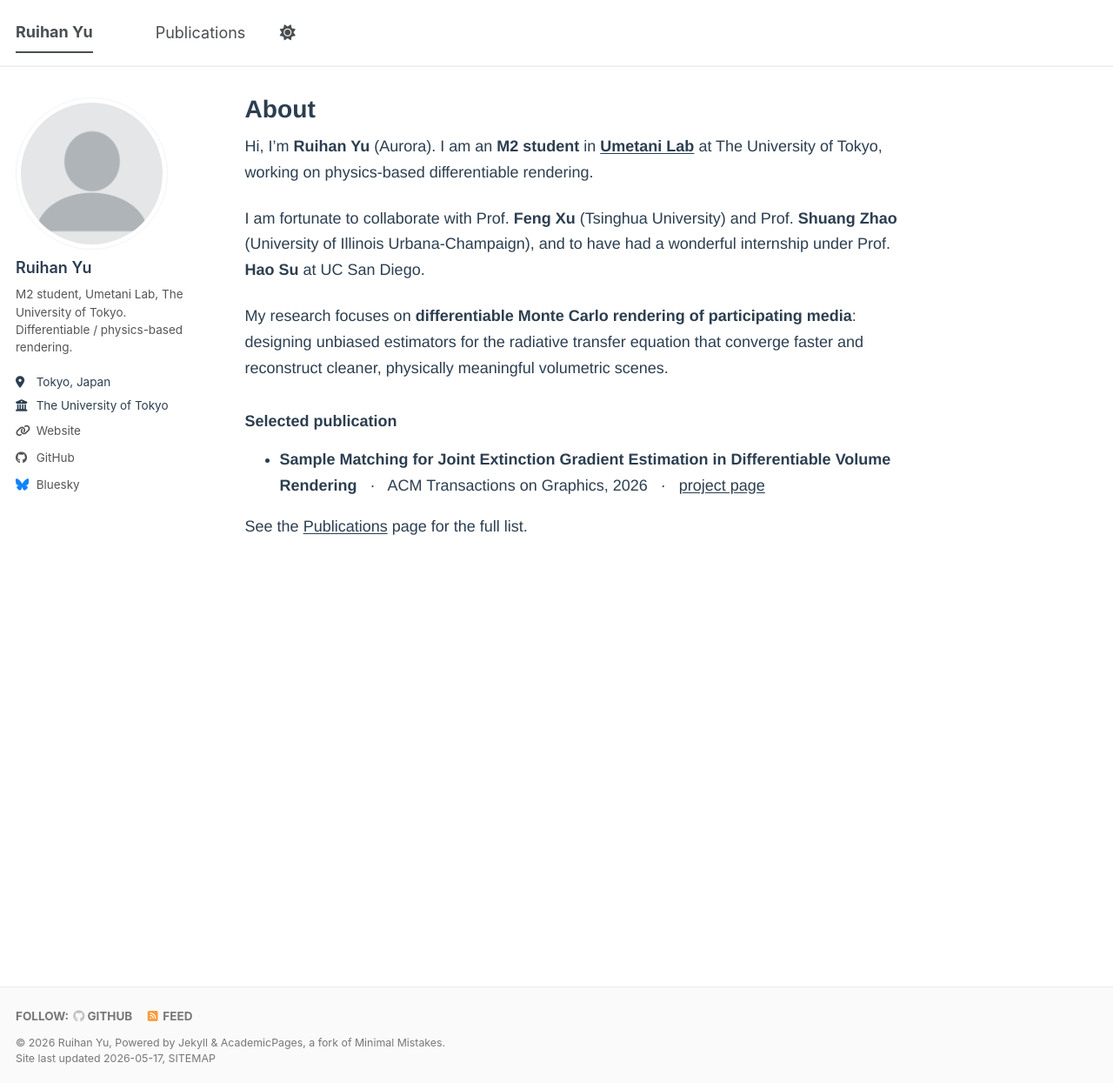
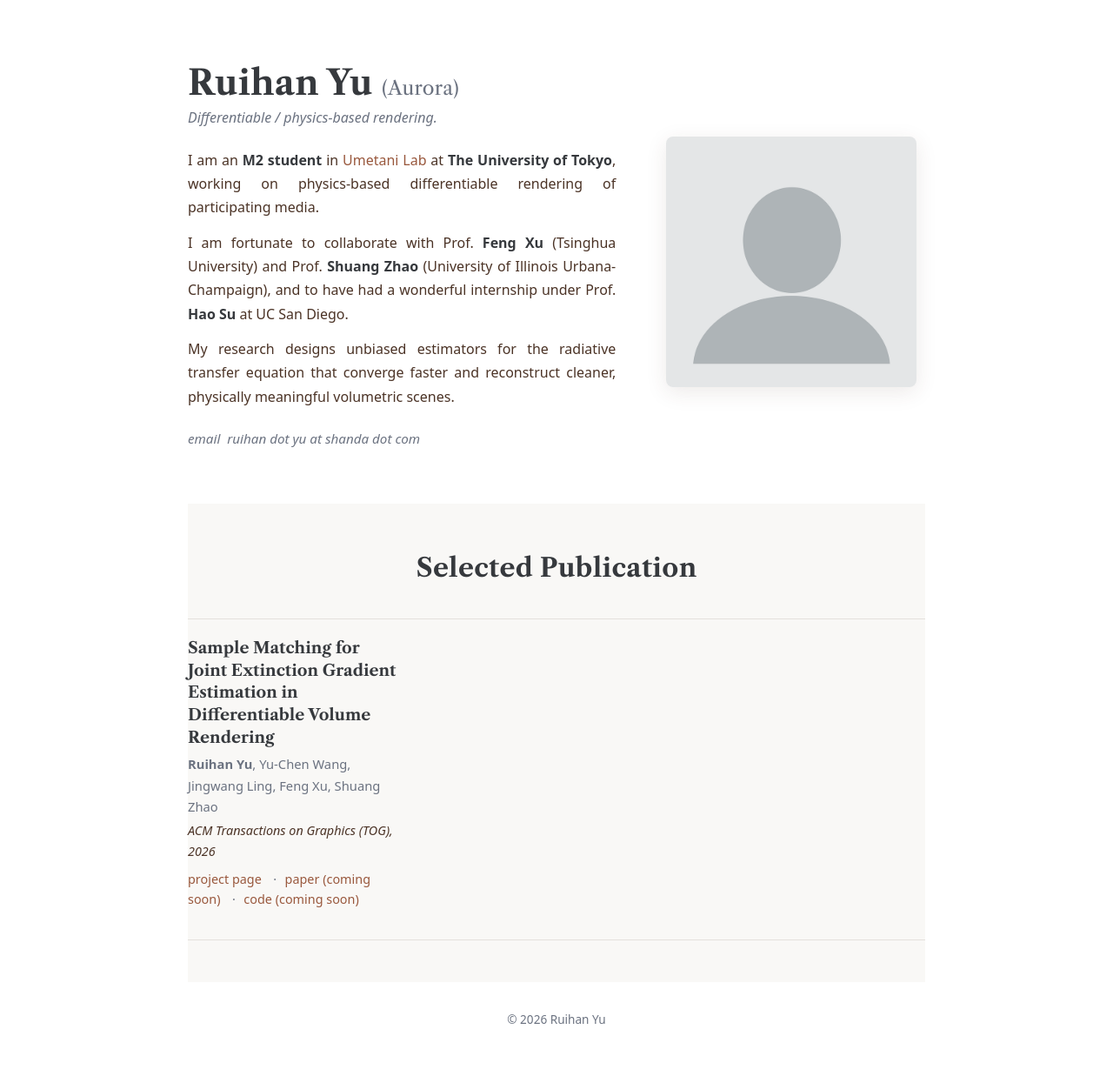
Before and after one commit to AuroraRyan0301/AuroraRyan0301.github.io, a Jekyll site: the page built from _pages/about.md, in a window 1280 px wide and 1245 px high. Shown: the whole window at 87% size. Built offline with Jekyll 4.4.1, drawn with Linux system fonts in a browser that asks for light colours; some web fonts are replaced; a script bundle is joined from its source files by our own code; library files that are not in the unit come from our copies.

Commit message:
Replace academicpages layout with rshi.top-inspired single-page design
- Custom `home` layout: standalone shell, no sidebar/masthead chrome
- About text on left + profile photo embedded on the right
- rshi.top palette (#4b3326 text, #99583d accent, #fffdfa frag bg)
- Libre Caslon serif for headings, system sans for body
- Selected publication rendered inline; navigation/social links dropped
- _config.yml author block trimmed to email only

```diff
--- a/_config.yml
+++ b/_config.yml
@@ -17,66 +17,13 @@ url                      : https://auroraryan0301.github.io
 baseurl                  : ""
 repository               : "AuroraRyan0301/AuroraRyan0301.github.io"
 
-# Site Author - sidebar info
+# Site Author — kept minimal; the home layout does not render a sidebar.
 author:
   avatar           : "profile.png"
   name             : "Ruihan Yu"
-  pronouns         : # e.g. "she/her"
-  bio              : "M2 student, Umetani Lab, The University of Tokyo. Differentiable / physics-based rendering."
-  location         : "Tokyo, Japan"
-  employer         : "The University of Tokyo"
-  uri              : "https://auroraryan0301.github.io"
-  email            : # add your preferred contact email
+  email            : "ruihan.yu@shanda.com"
 
-  # Academic websites
-  academia         : # URL
-  arxiv            : # URL
-  googlescholar    : # URL — add your Google Scholar profile when you have one
-  inspire-hep      : # URL
-  impactstory      : # URL
-  orcid            : # URL
-  semantic         : # URL
-  ssrn             : # URL
-  pubmed           : # URL
-  researchgate     : # URL
-  scopus           : # URL
-  zotero           : # URL
-
-
-  # Repositories and software development
-  bitbucket        : # Username
-  codepen          : # Username
-  dribbble         : # Username
-  github           : "AuroraRyan0301"
-  kaggle           : # Username
-  stackoverflow    : # User number or user number and name (i.e., use "1" or "1/jeff-atwood")
-
-  # Social media
-  artstation       : # Username
-  bluesky          : "bsky.app" # Replace this with you Bluesky username
-  facebook         : # Username
-  flickr           : # Username
-  foursquare       : # Username
-  goodreads        : # Username
-  google_plus      : # Username
-  keybase          : # Username
-  instagram        : # Username
-  lastfm           : # Username
-  linkedin         : # Username
-  mastodon         : # URL
-  medium           : # URL
-  pinterest        : # Username
-  soundcloud       : # Username
-  steam            : # Username
-  telegram         : # URL
-  tumblr           : # Username
-  twitter          : # Username for X / Twitter
-  vine             : # Username
-  weibo            : # Username
-  wikipedia        : # Username
-  xing             : # Username
-  youtube          : # Username
-  zhihu            : # Username
+  # All other author fields intentionally omitted — homepage shows email only.
 
 # Publication Category - The following the list of publication categories and their headings
 publication_category:
--- /dev/null
+++ b/_layouts/home.html
@@ -0,0 +1,31 @@
+---
+layout: compress
+---
+
+{% include base_path %}
+
+<!doctype html>
+<html lang="{{ site.locale | slice: 0,2 }}">
+  <head>
+    <meta charset="utf-8">
+    <meta name="viewport" content="width=device-width, initial-scale=1">
+    <title>{{ site.title }}</title>
+    <meta name="description" content="{{ site.description }}">
+    <link rel="icon" type="image/svg+xml" href="{{ base_path }}/images/favicon.svg">
+    <link rel="icon" type="image/png" sizes="32x32" href="{{ base_path }}/images/favicon-32x32.png">
+    <link rel="apple-touch-icon" href="{{ base_path }}/images/apple-touch-icon-180x180.png">
+    <link rel="stylesheet" href="{{ base_path }}/assets/css/home.css">
+    <link rel="preconnect" href="https://fonts.googleapis.com">
+    <link rel="preconnect" href="https://fonts.gstatic.com" crossorigin>
+    <link href="https://fonts.googleapis.com/css2?family=Libre+Caslon+Text:ital,wght@0,400;0,700;1,400&display=swap" rel="stylesheet">
+  </head>
+
+  <body>
+    <main class="page">
+      {{ content }}
+    </main>
+    <footer class="site-footer">
+      <p>&copy; {{ 'now' | date: "%Y" }} {{ site.author.name }}</p>
+    </footer>
+  </body>
+</html>
--- a/_pages/about.md
+++ b/_pages/about.md
@@ -1,31 +1,68 @@
 ---
+layout: home
 permalink: /
-title: "About"
-author_profile: true
+title: "Ruihan Yu"
+author_profile: false
 redirect_from:
   - /about/
   - /about.html
 ---
 
-Hi, I'm **Ruihan Yu** (Aurora). I am an **M2 student** in
-[**Umetani Lab**](https://www-ui.is.s.u-tokyo.ac.jp/~ume/) at
-The University of Tokyo, working on physics-based differentiable rendering.
+<section class="sect-lane">
+  <div class="hero">
+    <div class="hero__text">
+      <h1 class="hero__name">Ruihan Yu <span style="font-weight:400;color:var(--color-muted);font-size:1.4rem;">(Aurora)</span></h1>
+      <p class="hero__tagline">Differentiable / physics-based rendering.</p>
+      <div class="hero__bio">
+        <p>
+          I am an <strong>M2 student</strong> in
+          <a href="https://www-ui.is.s.u-tokyo.ac.jp/~ume/">Umetani Lab</a>
+          at <strong>The University of Tokyo</strong>, working on
+          physics-based differentiable rendering of participating media.
+        </p>
+        <p>
+          I am fortunate to collaborate with Prof. <strong>Feng Xu</strong>
+          (Tsinghua University) and Prof. <strong>Shuang Zhao</strong>
+          (University of Illinois Urbana-Champaign), and to have had a
+          wonderful internship under Prof. <strong>Hao Su</strong> at
+          UC San Diego.
+        </p>
+        <p>
+          My research designs unbiased estimators for the radiative
+          transfer equation that converge faster and reconstruct cleaner,
+          physically meaningful volumetric scenes.
+        </p>
+      </div>
+      <p class="hero__contact">
+        email&nbsp;&nbsp;ruihan dot yu at shanda dot com
+      </p>
+    </div>
+    <div class="hero__photo">
+      <img src="{{ '/images/profile.png' | relative_url }}" alt="Ruihan Yu">
+    </div>
+  </div>
+</section>
 
-I am fortunate to collaborate with Prof. **Feng Xu**
-(Tsinghua University) and Prof. **Shuang Zhao**
-(University of Illinois Urbana-Champaign), and to have had a wonderful
-internship under Prof. **Hao Su** at UC San Diego.
-
-My research focuses on **differentiable Monte Carlo rendering of
-participating media**: designing unbiased estimators for the radiative
-transfer equation that converge faster and reconstruct cleaner,
-physically meaningful volumetric scenes.
-
-### Selected publication
-
-- **Sample Matching for Joint Extinction Gradient Estimation in
-  Differentiable Volume Rendering** &nbsp; &middot; &nbsp;
-  ACM Transactions on Graphics, 2026 &nbsp; &middot; &nbsp;
-  [project page](https://auroraryan0301.github.io/samplematching.github.io/)
-
-See the [Publications](/publications/) page for the full list.
+<section class="sect-lane sect-lane--frag">
+  <h2 class="subhead">Selected Publication</h2>
+  <div class="pub-list">
+    <article class="pub">
+      <div class="pub__body">
+        <h3 class="pub__title">
+          Sample Matching for Joint Extinction Gradient Estimation in
+          Differentiable Volume Rendering
+        </h3>
+        <p class="pub__authors">
+          <strong>Ruihan Yu</strong>, Yu-Chen Wang, Jingwang Ling,
+          Feng Xu, Shuang Zhao
+        </p>
+        <p class="pub__venue">ACM Transactions on Graphics (TOG), 2026</p>
+        <p class="pub__links">
+          <a href="https://auroraryan0301.github.io/samplematching.github.io/">project page</a>
+          <a href="#">paper (coming soon)</a>
+          <a href="#">code (coming soon)</a>
+        </p>
+      </div>
+    </article>
+  </div>
+</section>
--- /dev/null
+++ b/assets/css/home.scss
@@ -0,0 +1,194 @@
+---
+# Front-matter required so Jekyll processes this with Sass.
+---
+
+/* ----------------------------------------------------------------------------
+ * Personal homepage — rshi.top-inspired palette + typography.
+ * ------------------------------------------------------------------------- */
+
+:root {
+  --color-text: #4b3326;
+  --color-muted: #6b7280;
+  --color-accent: #99583d;
+  --color-heading: #36393d;
+  --color-bg: #ffffff;
+  --color-frag: #dfdace30;
+  --color-frag-l: #fffdfa;
+  --font-sans: ui-sans-serif, system-ui, -apple-system, BlinkMacSystemFont,
+               "Segoe UI", Roboto, "Helvetica Neue", Arial, "Noto Sans",
+               sans-serif, "Apple Color Emoji", "Segoe UI Emoji";
+  --font-serif: "Libre Caslon Text", ui-serif, Georgia, Cambria,
+                "Times New Roman", Times, serif;
+}
+
+* { box-sizing: border-box; }
+
+html {
+  font-family: var(--font-sans);
+  color: var(--color-text);
+  background: var(--color-bg);
+  line-height: 1.65;
+  -webkit-font-smoothing: antialiased;
+  -moz-osx-font-smoothing: grayscale;
+}
+
+body { margin: 0; }
+
+a {
+  color: var(--color-accent);
+  text-decoration: none;
+  border-bottom: 1px solid transparent;
+  transition: border-color 0.15s ease;
+}
+
+a:hover { border-bottom-color: var(--color-accent); }
+
+h1, h2, h3, h4 {
+  color: var(--color-heading);
+  margin: 0;
+  font-weight: 700;
+}
+
+p { margin: 0 0 0.85rem 0; }
+
+.page {
+  max-width: 56rem;
+  margin: 0 auto;
+  padding: 0 1.5rem;
+}
+
+/* ---- Section scaffolding (mirrors rshi.top sect-lane / sect-box) -------- */
+
+.sect-lane { width: 100%; padding: 3rem 0; }
+.sect-lane--frag { background: var(--color-frag); }
+.sect-lane:first-of-type { padding-top: 4.5rem; }
+
+.subhead {
+  font-family: var(--font-serif);
+  text-align: center;
+  font-size: 1.875rem;
+  line-height: 2.25rem;
+  font-weight: 700;
+  padding: 0.5rem 0 2rem 0;
+  letter-spacing: 0.01em;
+}
+
+/* ---- Hero: About text on the left, photo on the right ------------------ */
+
+.hero {
+  display: grid;
+  grid-template-columns: 1.6fr 1fr;
+  gap: 3rem;
+  align-items: center;
+}
+
+.hero__text { min-width: 0; text-align: justify; }
+
+.hero__name {
+  font-family: var(--font-serif);
+  font-size: 2.5rem;
+  line-height: 1.15;
+  font-weight: 700;
+  margin-bottom: 0.25rem;
+  letter-spacing: 0.005em;
+}
+
+.hero__tagline {
+  font-size: 1rem;
+  color: var(--color-muted);
+  margin-bottom: 1.4rem;
+  font-style: italic;
+}
+
+.hero__bio p { font-size: 1rem; line-height: 1.7; }
+.hero__bio strong { font-weight: 600; color: var(--color-heading); }
+
+.hero__contact {
+  margin-top: 1.4rem;
+  font-style: italic;
+  color: var(--color-muted);
+  font-size: 0.95rem;
+}
+
+.hero__photo {
+  width: 100%;
+  display: flex;
+  justify-content: center;
+}
+
+.hero__photo img {
+  width: 100%;
+  max-width: 18rem;
+  height: auto;
+  border-radius: 0.5rem;
+  box-shadow: 0 6px 24px rgba(75, 51, 38, 0.10);
+}
+
+/* ---- Publications list (rshi-style paragraph blocks) ------------------- */
+
+.pub-list { padding-top: 0.5rem; }
+
+.pub {
+  display: grid;
+  grid-template-columns: 1fr 2.4fr;
+  gap: 2rem;
+  padding: 1.25rem 0;
+  border-top: 1px solid rgba(75, 51, 38, 0.12);
+}
+
+.pub:last-child { border-bottom: 1px solid rgba(75, 51, 38, 0.12); }
+
+.pub__thumb img {
+  width: 100%;
+  height: auto;
+  border-radius: 0.25rem;
+  border: 1px solid rgba(75, 51, 38, 0.08);
+}
+
+.pub__body { min-width: 0; }
+
+.pub__title {
+  font-family: var(--font-serif);
+  font-size: 1.15rem;
+  line-height: 1.4;
+  font-weight: 700;
+  margin-bottom: 0.35rem;
+}
+
+.pub__authors {
+  font-size: 0.92rem;
+  color: var(--color-muted);
+  margin-bottom: 0.25rem;
+}
+
+.pub__venue {
+  font-size: 0.9rem;
+  font-style: italic;
+  color: var(--color-text);
+  margin-bottom: 0.5rem;
+}
+
+.pub__links { font-size: 0.9rem; }
+.pub__links a + a { margin-left: 0.6rem; }
+.pub__links a::before { content: "·"; margin-right: 0.6rem; color: var(--color-muted); }
+.pub__links a:first-child::before { content: ""; margin-right: 0; }
+
+/* ---- Footer ------------------------------------------------------------- */
+
+.site-footer {
+  text-align: center;
+  padding: 2rem 0 3rem;
+  font-size: 0.85rem;
+  color: var(--color-muted);
+}
+
+/* ---- Responsive --------------------------------------------------------- */
+
+@media (max-width: 720px) {
+  .hero { grid-template-columns: 1fr; gap: 1.5rem; }
+  .hero__photo { order: -1; }
+  .hero__photo img { max-width: 12rem; }
+  .pub { grid-template-columns: 1fr; gap: 0.75rem; }
+  .pub__thumb img { max-width: 14rem; }
+  .hero__name { font-size: 2rem; }
+}
```
